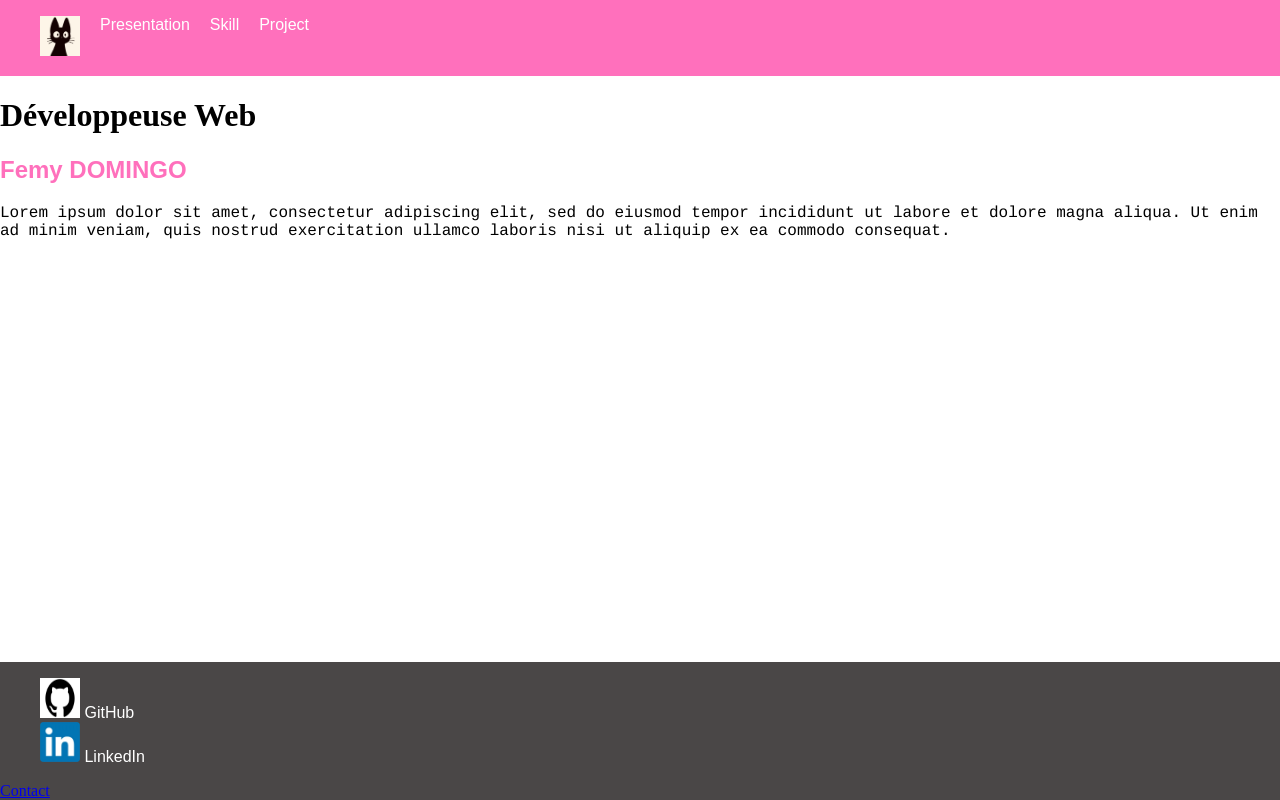
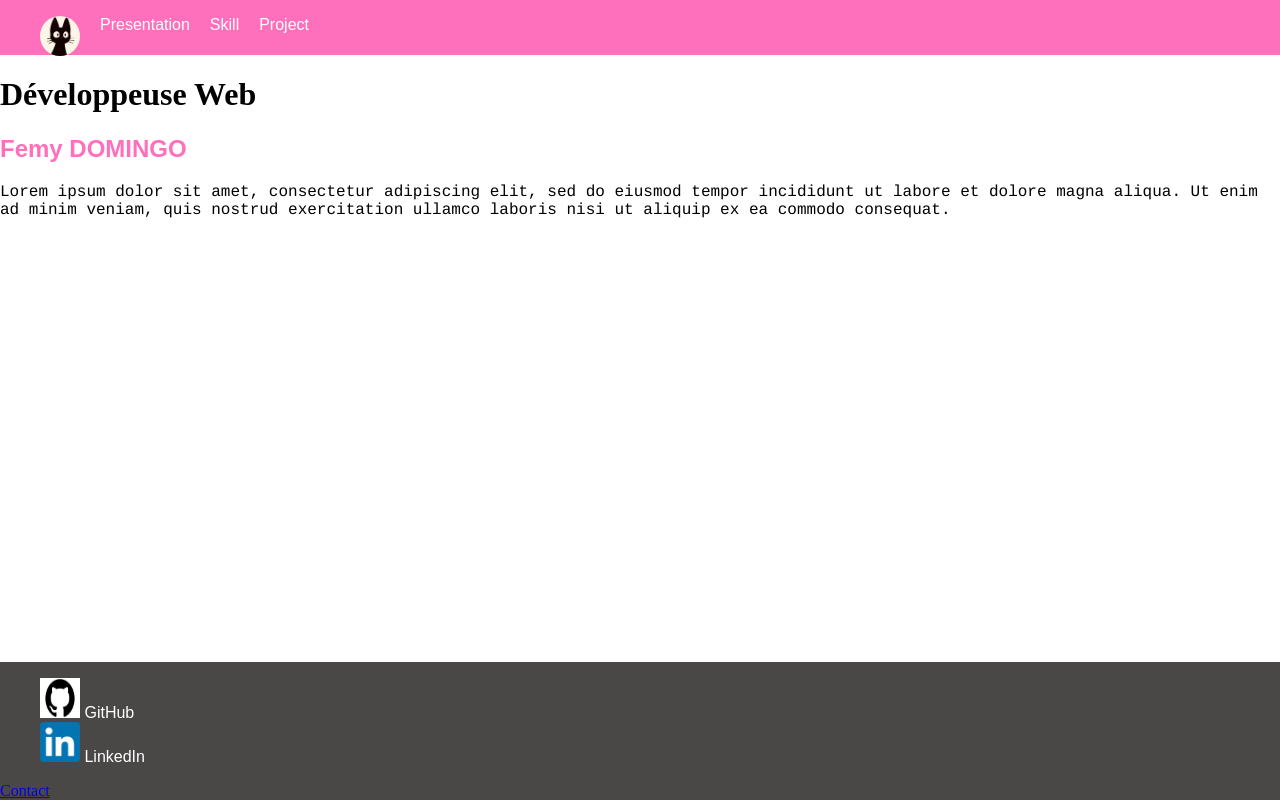
Before and after one commit to femy-dmng/Portfolio, a Next.js app in the folder portfolio/: page / in a window 1280 px wide. Built offline with nearby package versions, Linux system fonts and the light colour scheme; a web font is replaced by a local one.

Commit message:
update: navbar

```diff
--- a/portfolio/components/footer/footer.module.scss
+++ b/portfolio/components/footer/footer.module.scss
@@ -12,7 +12,7 @@
     }
 
     a {
-      color: $text-color-dark;
+      color: $text-color-light;
       text-decoration: none;
       &:hover {
         color: $color-hover;
--- a/portfolio/components/navbar/navbar.module.scss
+++ b/portfolio/components/navbar/navbar.module.scss
@@ -2,6 +2,8 @@
 .navbar {
   background-color: $background-color-primary;
   color: $text-color-light;
+  height: 55px;
+  align-items: center;
 
   .list {
     display: flex;
@@ -9,6 +11,10 @@
     gap: $gap;
     list-style: none;
     font-family: $font-secondary;
+
+    img {
+      border-radius: 20px;
+    }
 
     a {
       color: $text-color-light;
```
